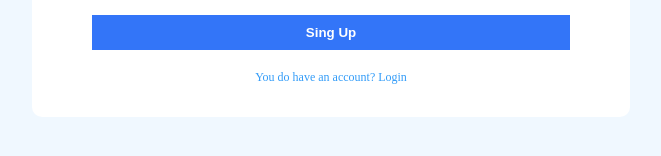
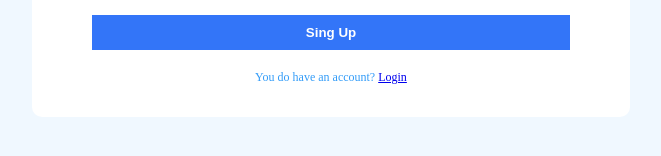
Before and after one commit to Dadhimukh/Chat_App-react, a React (Create React App) app: page /register in a window 1280 px wide. Shown: the part 632-788 px from the top of the page, without its empty margins (309-970 px from the left). Built offline with nearby package versions, Linux system fonts and the light colour scheme; no server answers; the HTML template or start-up script is replaced by a standard one.

Commit message:
link to login page

```diff
--- a/src/pages/Register.js
+++ b/src/pages/Register.js
@@ -3,7 +3,7 @@
    import { auth, storage, db } from "../firebase";
    import { ref, uploadBytesResumable, getDownloadURL } from "firebase/storage";
    import { doc, setDoc } from "firebase/firestore";
-   import { useNavigate } from "react-router-dom";
+   import { Link, useNavigate } from "react-router-dom";
 
 
    import "../styles/style.scss";
@@ -84,7 +84,9 @@
            {/* Showing the error */}
            {err && <span>Somthing Went Wrong</span>}
          </form>
-         <p>You do have an account? Login</p>
+         <p>
+           You do have an account? <Link to="/login">Login</Link>
+         </p>
        </div>
      </div>
    );
```
Lines whose indentation alone changed are shown as unchanged.
